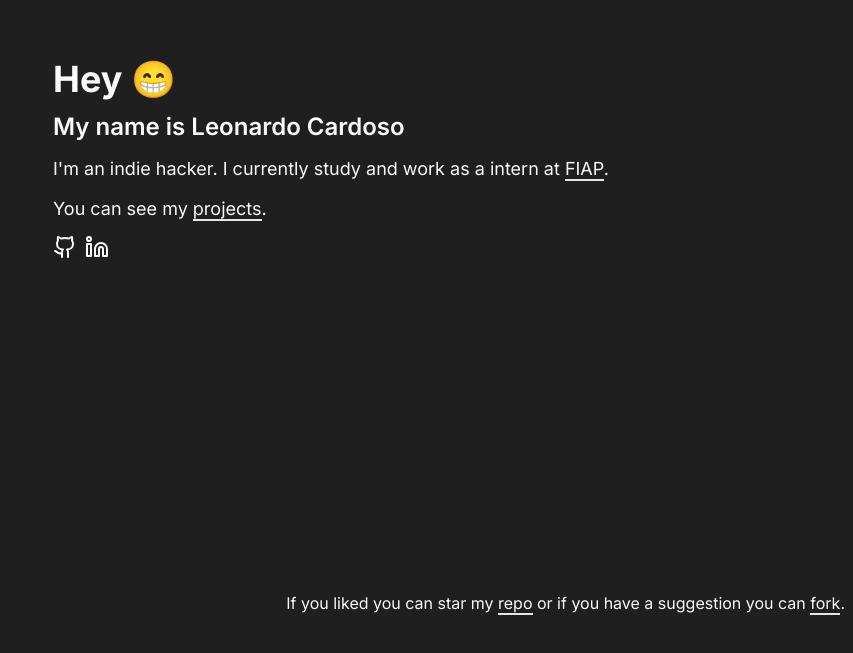
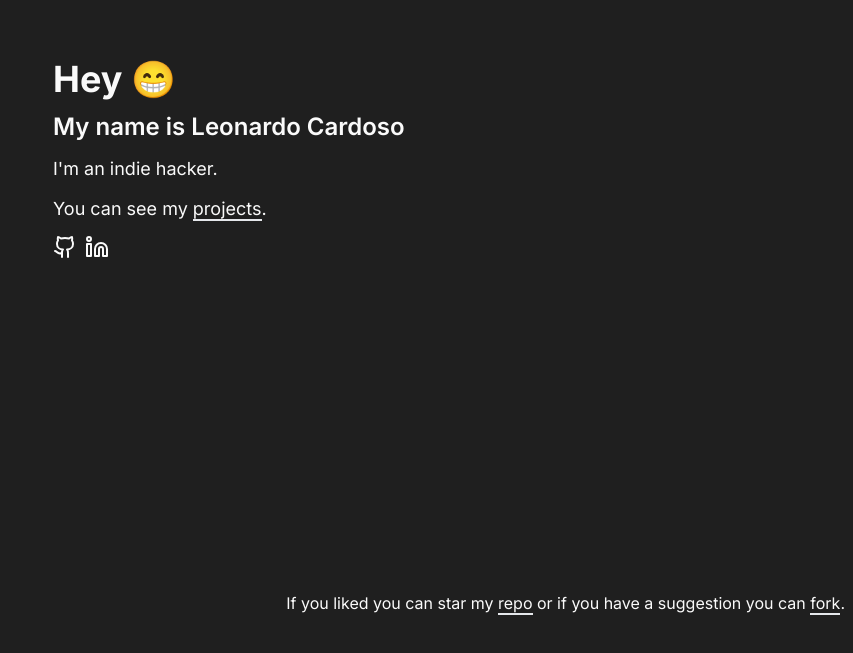
Before and after one commit to lrrrc/portfolio, a Next.js app: page / in a window 1280 px wide. Shown: the part 181-834 px from the top of the page, without its empty margins (427-1280 px from the left). Built offline with nearby package versions, Linux system fonts and the light colour scheme.

Commit message:
Update page.tsx

```diff
--- a/src/app/page.tsx
+++ b/src/app/page.tsx
@@ -12,7 +12,7 @@ export default function Home() {
           My name is Leonardo Cardoso
         </p>
         <p className="text-lg font-normal">
-          I'm an indie hacker. I currently study and work  as a intern at <a href='https://www.fiap.com.br/' target="_blank" className="border-b-2 text-left cursor-pointer">FIAP</a>.
+          I'm an indie hacker.
         </p>
         <p className="text-lg">
           You can see my <a className="border-b-2 text-left cursor-pointer" target="_blank" href="/projects">projects</a>.
```
